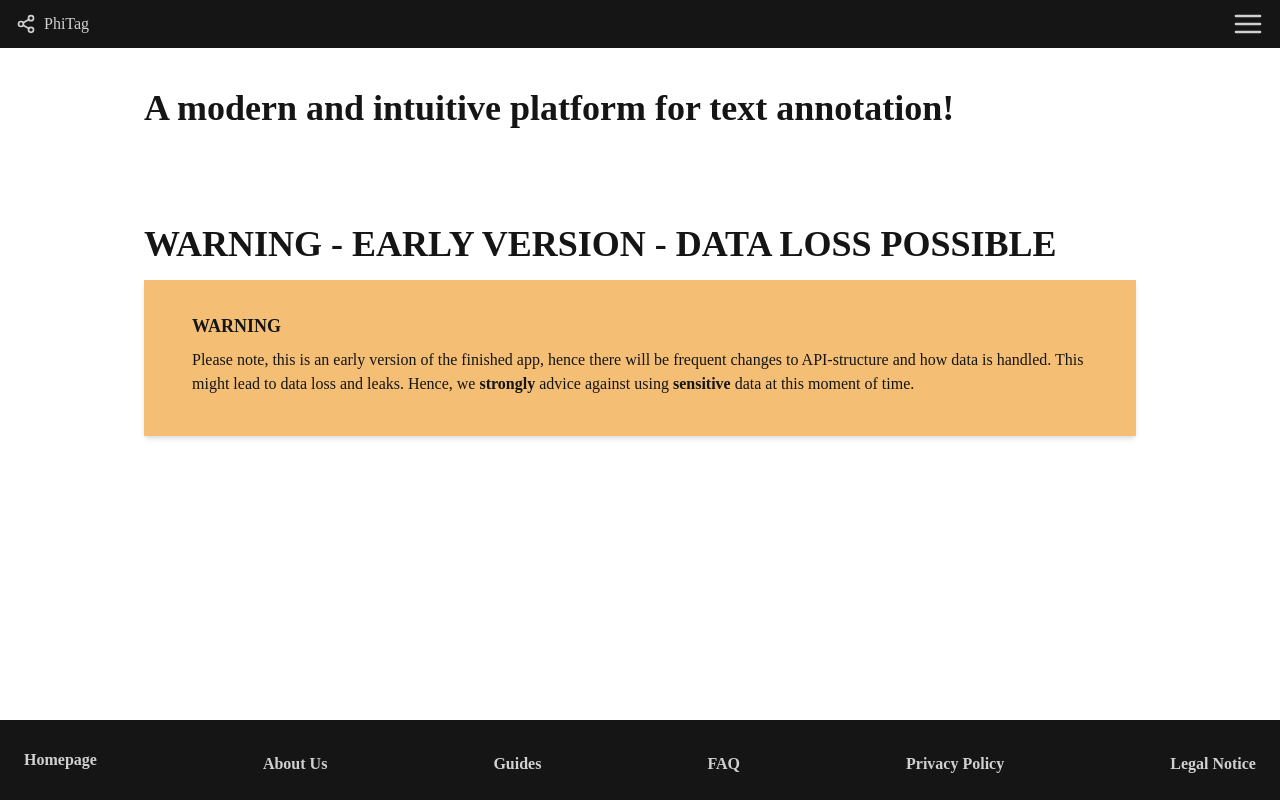
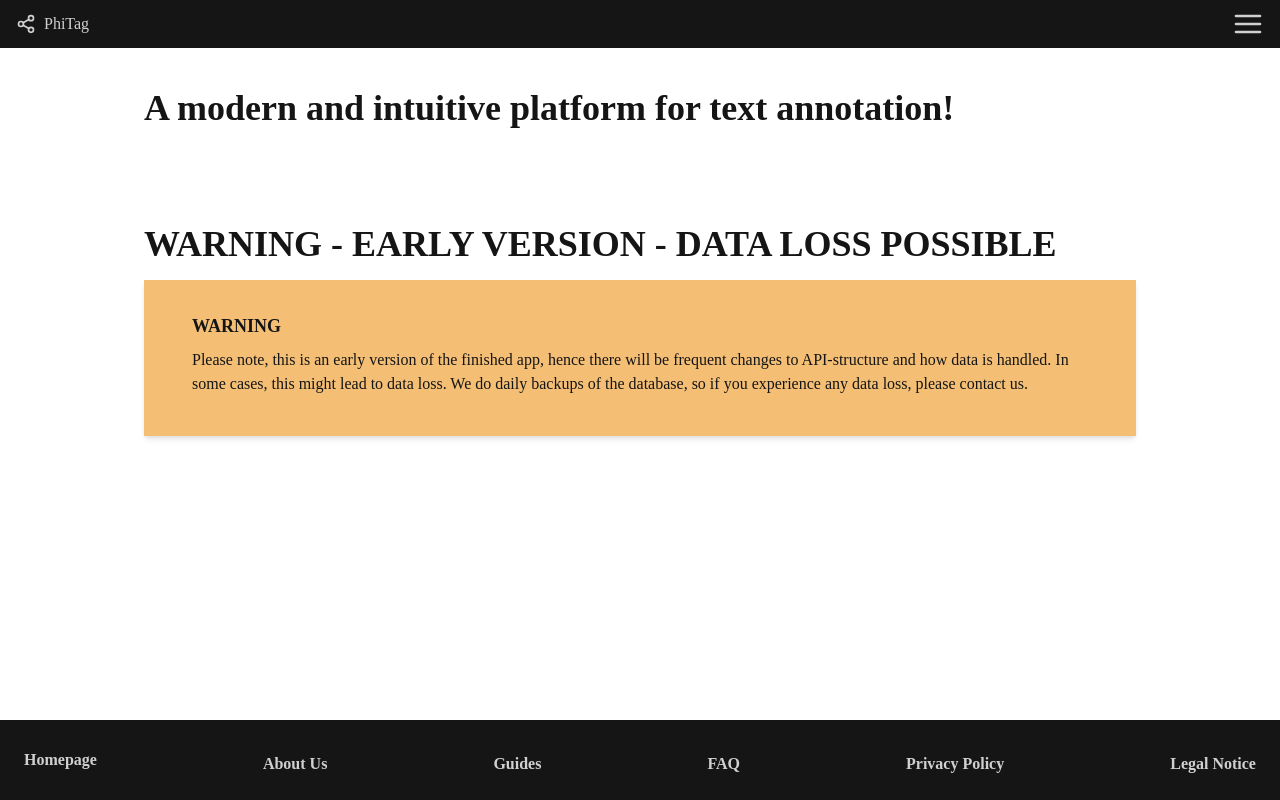
Before and after one commit to companno/phitag, a Next.js app in the folder frontend/: page / in a window 1280 px wide. Built offline with nearby package versions, Linux system fonts and the light colour scheme; a web font is replaced by a local one.

Commit message:
small changes on index page and added tmp ignore

```diff
--- a/frontend/pages/index.tsx
+++ b/frontend/pages/index.tsx
@@ -9,7 +9,10 @@ import ContentLayout from '../components/generic/layout/contentlayout'
 
 export default function Home({ staticData }: { staticData: Array<any> }) {
 
-    const warning: string = "Please note, this is an early version of the finished app, hence there will be frequent changes to API-structure and how data is handled. This might lead to data loss and leaks. Hence, we <b>strongly</b> advice against using <b>sensitive</b> data at this moment of time.";
+    const warning: string = " Please note, this is an early version of the finished app, " +
+        "hence there will be frequent changes to API-structure and how data is handled. " +
+        "In some cases, this might lead to data loss. " +
+        "We do daily backups of the database, so if you experience any data loss, please contact us. ";
 
     return (
         <BasicLayout>
```
Also changed, not shown: 1 other file (tests, documents, lock files or other folders).
